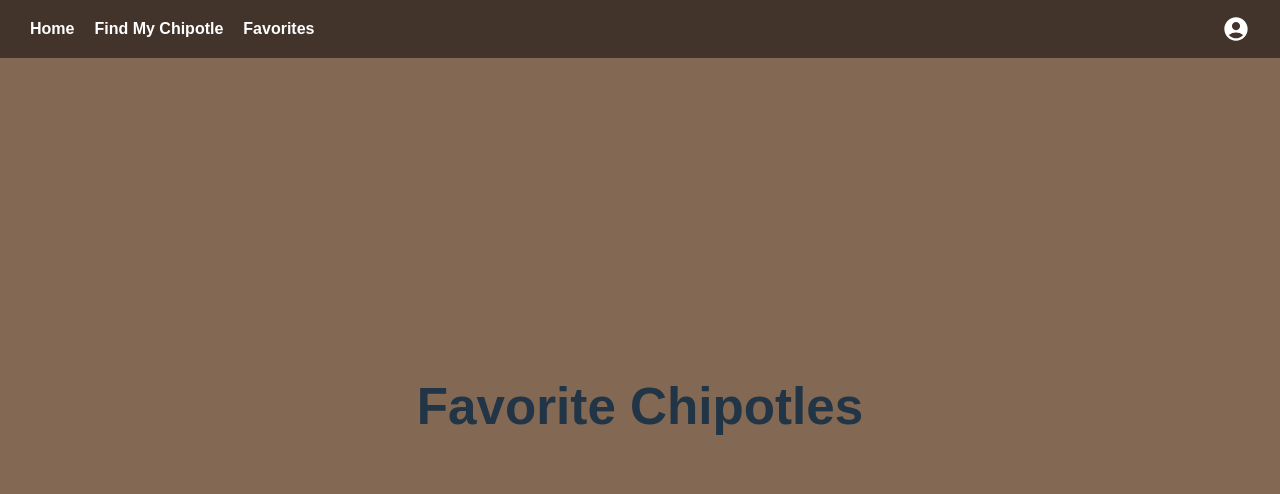
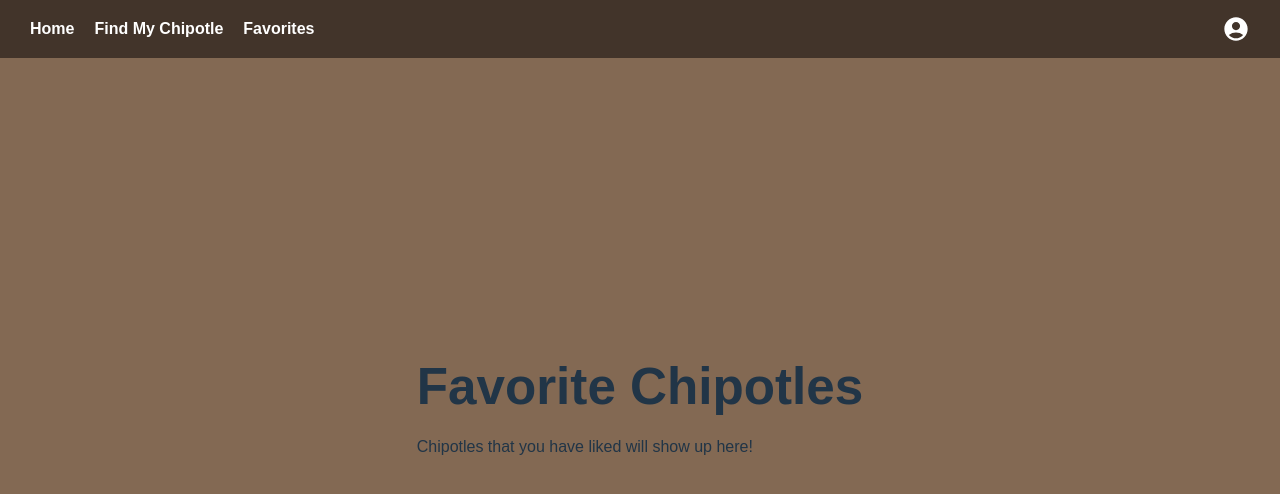
Before and after one commit to otreanor1203/portion-patrol, a React (Vite) app in the folder frontend/: page /favorites in a window 1280 px wide. Shown: the top 494 px of the page. Built offline with nearby package versions, Linux system fonts and the light colour scheme; no server answers.

Commit message:
react icons thumbs

```diff
--- a/frontend/src/ChipotleList.jsx
+++ b/frontend/src/ChipotleList.jsx
@@ -1,5 +1,6 @@
 import { useEffect, useState } from "react";
 import "./App.css";
+import { FaThumbsUp, FaThumbsDown } from "react-icons/fa";
 
 function ChipotleList() {
   const [chipotles, setChipotles] = useState([]);
@@ -51,6 +52,8 @@
               <p>{chip.address}</p>
               <p>{chip.state}</p>
               <p>Rating: {chip.rating || "N/A"}</p>
+              <p><FaThumbsUp /> {chip.likes} </p>
+              <p><FaThumbsDown /> {chip.dislikes} </p>
             </li>
           ))}
         </ul>
--- a/frontend/src/Favorites.jsx
+++ b/frontend/src/Favorites.jsx
@@ -1,7 +1,10 @@
 function Favorites() {
 
     return (
-        <h1>Favorite Chipotles</h1>
+        <>
+            <h1>Favorite Chipotles</h1>
+            <p> Chipotles that you have liked will show up here! </p>
+        </>
     );
   }
 
```
